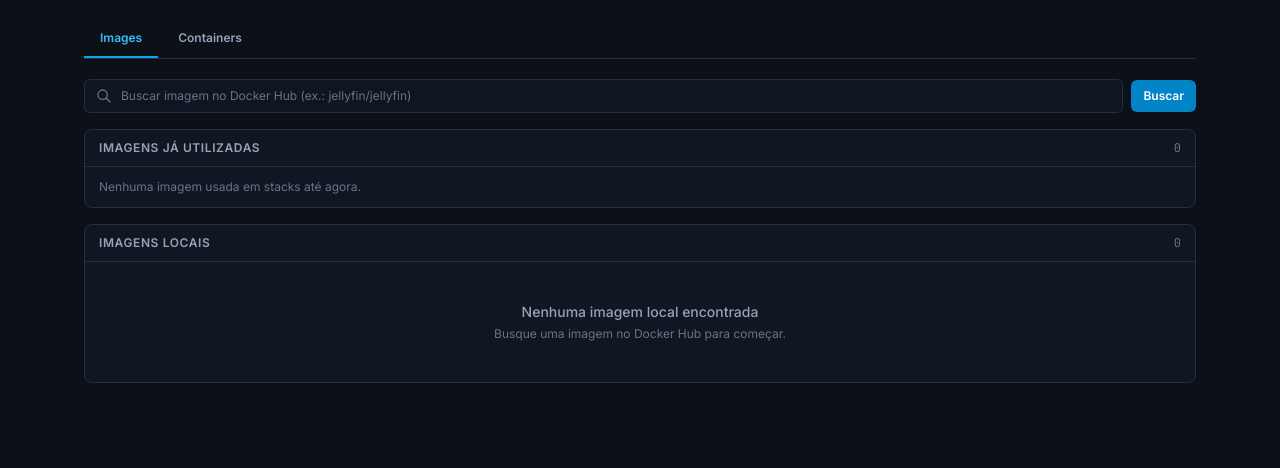
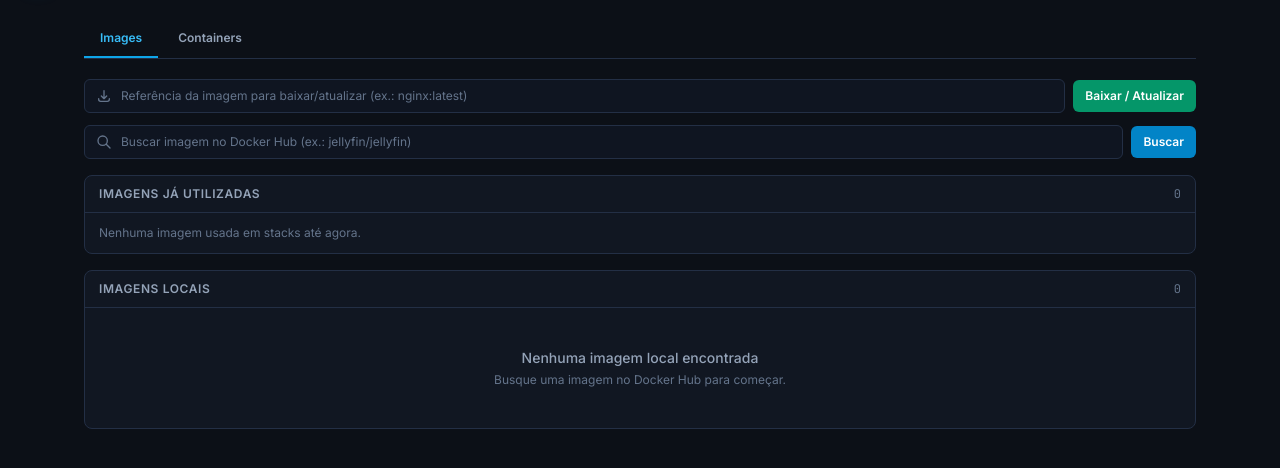
Before and after one commit to igorcrissaff/StackPilot, a FastAPI app: page /docker in a window 1280 px wide. Shown: the part 64-532 px from the top of the page. Run offline with FastAPI, Linux system fonts and the light colour scheme; the visitor is signed in with stand-in values (Sample User, id 1); data that the repository does not hold is empty; some libraries are stand-ins or nearby versions.

Commit message:
feat: add image pull and remove actions to docker page

```diff
--- a/app/templates/base.html
+++ b/app/templates/base.html
@@ -38,7 +38,9 @@
         }
     </script>
     <script src="https://unpkg.com/htmx.org@2.0.3"></script>
+    <script defer src="https://cdn.jsdelivr.net/npm/alpinejs@3.x.x/dist/cdn.min.js"></script>
     <style>
+        [x-cloak] { display: none !important; }
         body {
             font-family: 'Inter', sans-serif;
             background-color: #0c1017;
--- a/app/templates/partials/image_list.html
+++ b/app/templates/partials/image_list.html
@@ -1,3 +1,21 @@
+<div x-data="{ confirmOpen: false, target: '' }">
+    {% if message %}
+    <div class="p-3.5 mb-4 rounded-lg bg-emerald-950/60 border border-emerald-700/60 text-emerald-200 text-xs flex items-center gap-2.5">
+        <svg class="w-4 h-4 text-emerald-400 shrink-0" fill="none" stroke="currentColor" viewBox="0 0 24 24">
+            <path stroke-linecap="round" stroke-linejoin="round" stroke-width="2" d="M5 13l4 4L19 7"/>
+        </svg>
+        <span>{{ message }}</span>
+    </div>
+    {% endif %}
+    {% if error %}
+    <div class="p-3.5 mb-4 rounded-lg bg-red-950/60 border border-red-700/60 text-red-200 text-xs flex items-center gap-2.5">
+        <svg class="w-4 h-4 text-red-400 shrink-0" fill="none" stroke="currentColor" viewBox="0 0 24 24">
+            <path stroke-linecap="round" stroke-linejoin="round" stroke-width="2" d="M12 8v4m0 4h.01M21 12a9 9 0 11-18 0 9 9 0 0118 0z"/>
+        </svg>
+        <span>{{ error }}</span>
+    </div>
+    {% endif %}
+
     {% if images_error %}
     <div class="p-3.5 mb-4 rounded-lg bg-red-950/60 border border-red-700/60 text-red-200 text-xs flex items-center gap-2.5">
         <svg class="w-4 h-4 text-red-400 shrink-0" fill="none" stroke="currentColor" viewBox="0 0 24 24">
@@ -6,6 +24,28 @@
         <span>{{ images_error }}</span>
     </div>
     {% endif %}
+
+    <form class="mb-3 flex items-center gap-2"
+          hx-post="/docker/images/pull"
+          hx-target="#image-list"
+          hx-swap="innerHTML">
+        <div class="relative flex-1">
+            <div class="absolute inset-y-0 left-0 pl-3 flex items-center pointer-events-none text-slate-500">
+                <svg class="w-4 h-4" fill="none" stroke="currentColor" viewBox="0 0 24 24">
+                    <path stroke-linecap="round" stroke-linejoin="round" stroke-width="2" d="M4 16v1a3 3 0 003 3h10a3 3 0 003-3v-1m-4-4l-4 4m0 0l-4-4m4 4V4"/>
+                </svg>
+            </div>
+            <input type="text"
+                   name="image"
+                   required
+                   placeholder="Referência da imagem para baixar/atualizar (ex.: nginx:latest)"
+                   class="w-full pl-9 pr-3 py-2 rounded-md bg-[#0f1521] border border-[#232f45] text-xs text-white placeholder-slate-500 focus:outline-none focus:border-sky-500 focus:ring-1 focus:ring-sky-500/30 transition">
+        </div>
+        <button type="submit"
+                class="px-3 py-2 rounded-md bg-emerald-600 hover:bg-emerald-500 text-white text-xs font-semibold transition">
+            Baixar / Atualizar
+        </button>
+    </form>
 
     <form class="mb-4 flex items-center gap-2"
           hx-get="/hub/search"
@@ -65,6 +105,7 @@
                     <th class="py-2.5 px-3">ID</th>
                     <th class="py-2.5 px-3 text-right">Tamanho</th>
                     <th class="py-2.5 px-3">Criada</th>
+                    <th class="py-2.5 px-3 text-right">Ações</th>
                 </tr>
             </thead>
             <tbody class="divide-y divide-[#232f45]/60">
@@ -72,9 +113,20 @@
                     {% if img.tags %}
                         {% for tag in img.tags %}
                         <tr class="hover:bg-[#161e2e]/70 transition-colors">
+                            <td class="py-2.5 px-3 font-mono text-slate-200">{{ tag }}</td>
+                            <td class="py-2.5 px-3 font-mono text-slate-500">{{ img.short_id }}</td>
+                            <td class="py-2.5 px-3 text-right text-slate-400">{{ img.size }} MB</td>
+                            <td class="py-2.5 px-3 text-slate-500">{{ img.created }}</td>
                             <td class="py-2.5 px-3">
-                            <div class="flex items-center justify-between gap-2">
-                                <span class="font-mono text-slate-200">{{ tag }}</span>
+                                <div class="flex items-center justify-end gap-1.5">
+                                    <button type="button"
+                                            hx-post="/docker/images/pull"
+                                            hx-target="#image-list"
+                                            hx-swap="innerHTML"
+                                            hx-vals='{"image": "{{ tag }}"}'
+                                            class="px-2 py-1 rounded bg-sky-700/80 hover:bg-sky-600 text-white text-[11px] font-medium transition">
+                                        Atualizar
+                                    </button>
                                     <button type="button"
                                             hx-get="/docker/compose?image={{ tag|urlencode }}"
                                             hx-target="#image-detail"
@@ -82,21 +134,26 @@
                                             class="px-2 py-1 rounded bg-indigo-700/80 hover:bg-indigo-600 text-white text-[11px] font-medium transition">
                                         Criar
                                     </button>
+                                    <button type="button"
+                                            @click="target='{{ tag }}'; confirmOpen=true"
+                                            class="px-2 py-1 rounded bg-red-700/80 hover:bg-red-600 text-white text-[11px] font-medium transition">
+                                        Remover
+                                    </button>
                                 </div>
                             </td>
-                        <td class="py-2.5 px-3 font-mono text-slate-500">{{ img.short_id }}</td>
-                        <td class="py-2.5 px-3 text-right text-slate-400">{{ img.size }} MB</td>
-                        <td class="py-2.5 px-3 text-slate-500">{{ img.created }}</td>
                         </tr>
                         {% endfor %}
                     {% else %}
                     <tr class="hover:bg-[#161e2e]/70 transition-colors">
                         <td class="py-2.5 px-3">
-                        <div class="flex items-center justify-between gap-2">
-                            <span>
                             <span class="font-mono text-slate-400">{{ img.id }}</span>
                             <span class="ml-2 px-1.5 py-0.5 rounded text-[10px] font-semibold uppercase bg-amber-500/10 text-amber-400 border border-amber-500/30">&lt;none&gt;</span>
-                            </span>
+                        </td>
+                        <td class="py-2.5 px-3 font-mono text-slate-500">{{ img.short_id }}</td>
+                        <td class="py-2.5 px-3 text-right text-slate-400">{{ img.size }} MB</td>
+                        <td class="py-2.5 px-3 text-slate-500">{{ img.created }}</td>
+                        <td class="py-2.5 px-3">
+                            <div class="flex items-center justify-end gap-1.5">
                                 <button type="button"
                                         hx-get="/docker/compose?image={{ img.id|urlencode }}"
                                         hx-target="#image-detail"
@@ -104,11 +161,13 @@
                                         class="px-2 py-1 rounded bg-indigo-700/80 hover:bg-indigo-600 text-white text-[11px] font-medium transition">
                                     Criar
                                 </button>
+                                <button type="button"
+                                        @click="target='{{ img.id }}'; confirmOpen=true"
+                                        class="px-2 py-1 rounded bg-red-700/80 hover:bg-red-600 text-white text-[11px] font-medium transition">
+                                    Remover
+                                </button>
                             </div>
                         </td>
-                    <td class="py-2.5 px-3 font-mono text-slate-500">{{ img.short_id }}</td>
-                    <td class="py-2.5 px-3 text-right text-slate-400">{{ img.size }} MB</td>
-                    <td class="py-2.5 px-3 text-slate-500">{{ img.created }}</td>
                     </tr>
                     {% endif %}
                 {% endfor %}
@@ -121,3 +180,29 @@
         </div>
         {% endif %}
     </div>
+
+    <div x-show="confirmOpen" x-cloak class="fixed inset-0 z-50 flex items-center justify-center bg-black/70 backdrop-blur-sm">
+        <div class="w-full max-w-sm rounded-xl border border-[#232f45] bg-[#161e2e] p-5 space-y-4 shadow-2xl">
+            <h3 class="text-sm font-semibold text-white">Remover imagem?</h3>
+            <p class="text-xs text-slate-400">
+                A imagem <span class="font-mono text-slate-200" x-text="target"></span> será removida permanentemente.
+            </p>
+            <div class="flex justify-end gap-2">
+                <button type="button"
+                        @click="confirmOpen=false"
+                        class="px-3 py-1.5 rounded-lg bg-[#0f1521] border border-[#232f45] text-xs font-medium text-slate-200 hover:bg-slate-800 transition">
+                    Cancelar
+                </button>
+                <form hx-post="/docker/images/remove"
+                      hx-target="#image-list"
+                      hx-swap="innerHTML">
+                    <input type="hidden" name="image" :value="target">
+                    <button type="submit"
+                            class="px-3 py-1.5 rounded-lg bg-red-600 hover:bg-red-500 text-white text-xs font-medium transition">
+                        Remover
+                    </button>
+                </form>
+            </div>
+        </div>
+    </div>
+</div>
```
Also changed, not shown: app/routers/docker.py (+67 -1 lines), tests/test_docker_router.py (+57 -1 lines). Lines whose indentation alone changed are shown as unchanged.
